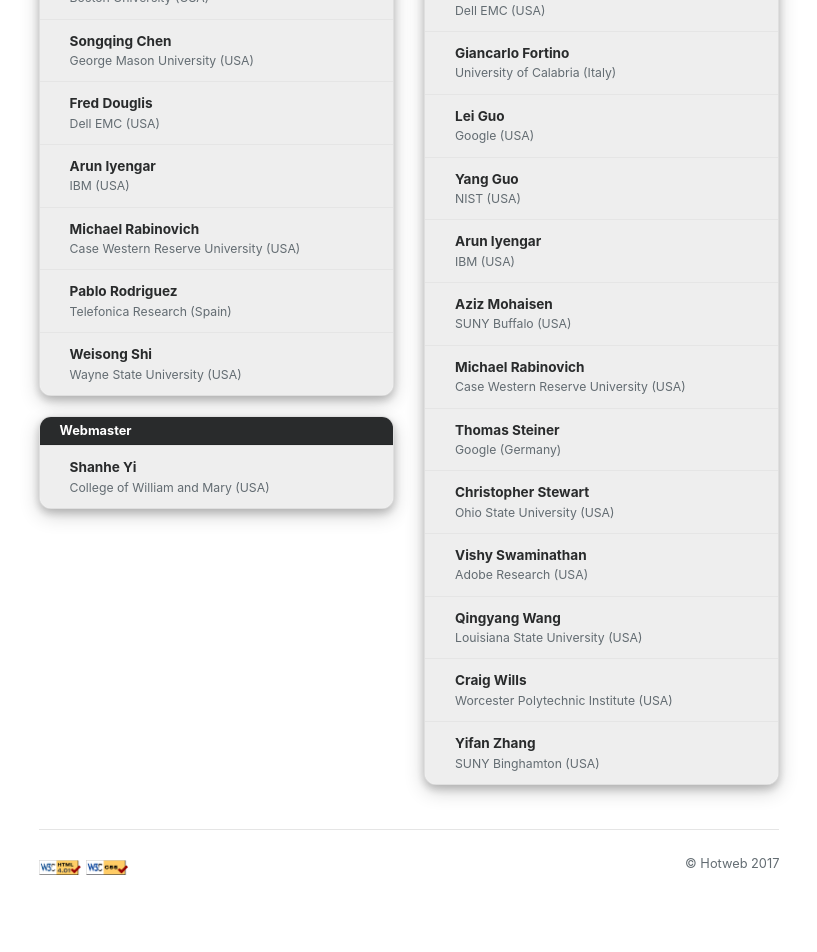
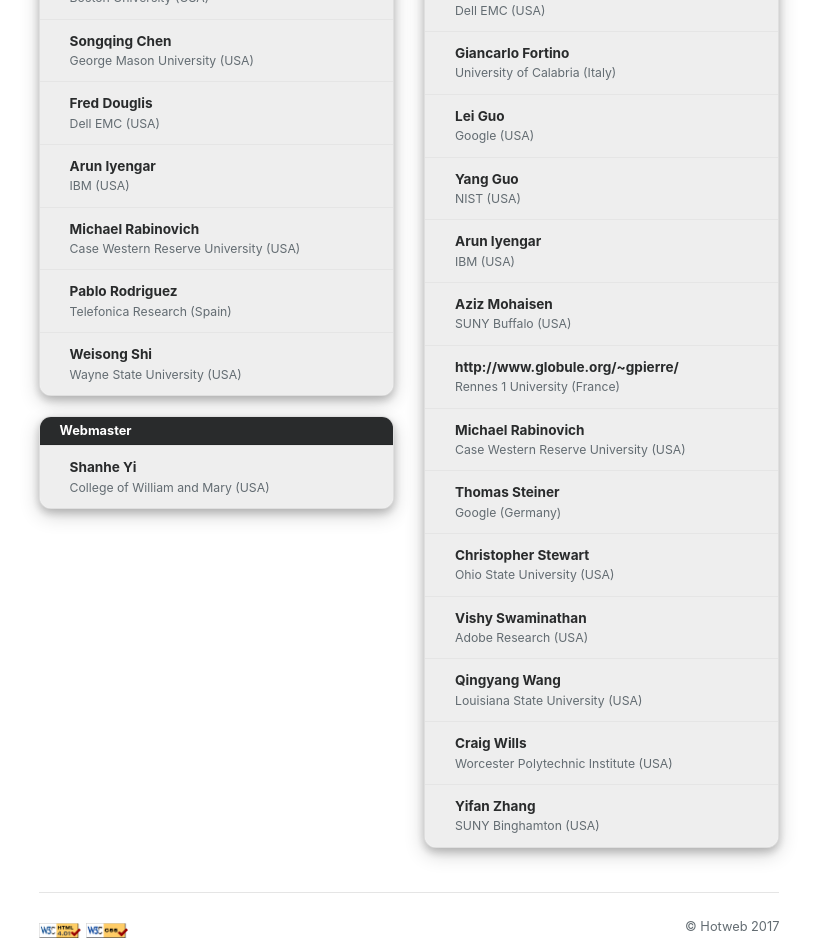
Before and after one commit to hotweb2017/hotweb2017.github.io, a Jekyll site: the page built from organization.html, in a window 1280 px wide. Shown: the part 591-1543 px from the top of the page, without its empty margins (231-1048 px from the left). Built offline with Jekyll 4.4.1, drawn with Linux system fonts in a browser that asks for light colours; nearby versions of some CDN libraries; before the commit the page ends 1480 px from its top, so only the background shows below that.

Commit message:
update tpc

```diff
--- a/_data/conference.yml
+++ b/_data/conference.yml
@@ -152,6 +152,9 @@
   - name: Aziz Mohaisen
     org: SUNY Buffalo (USA)
     homepage: http://www.cse.buffalo.edu/~mohaisen/
+  - name: http://www.globule.org/~gpierre/
+    org: Rennes 1 University (France)
+    homepage: http://www.globule.org/~gpierre/
   - name: Michael Rabinovich
     org: Case Western Reserve University (USA)
     homepage: http://engr.case.edu/rabinovich_michael/
```
